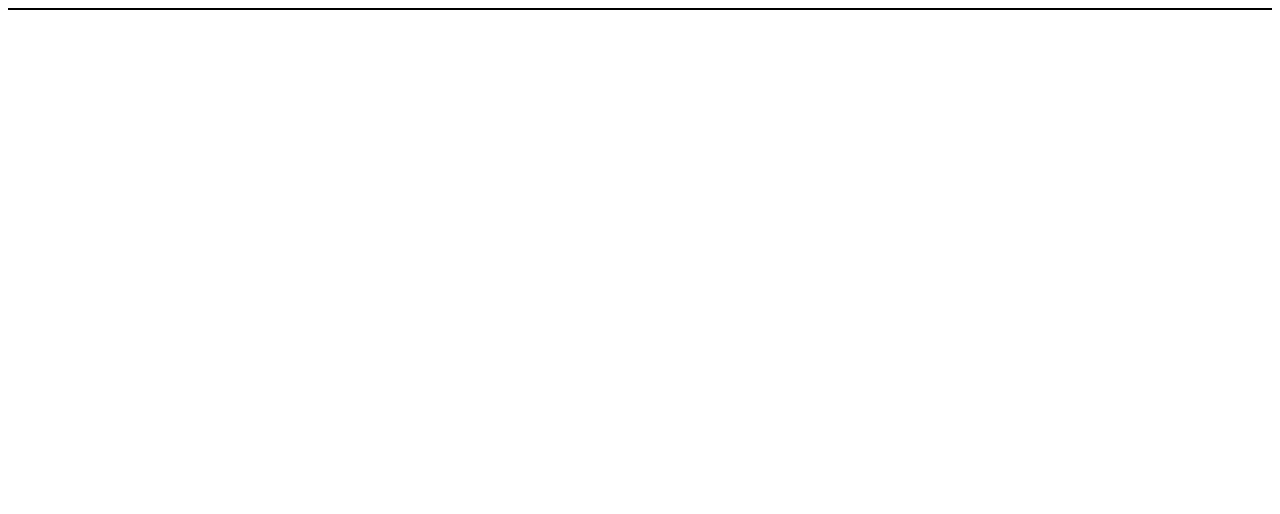
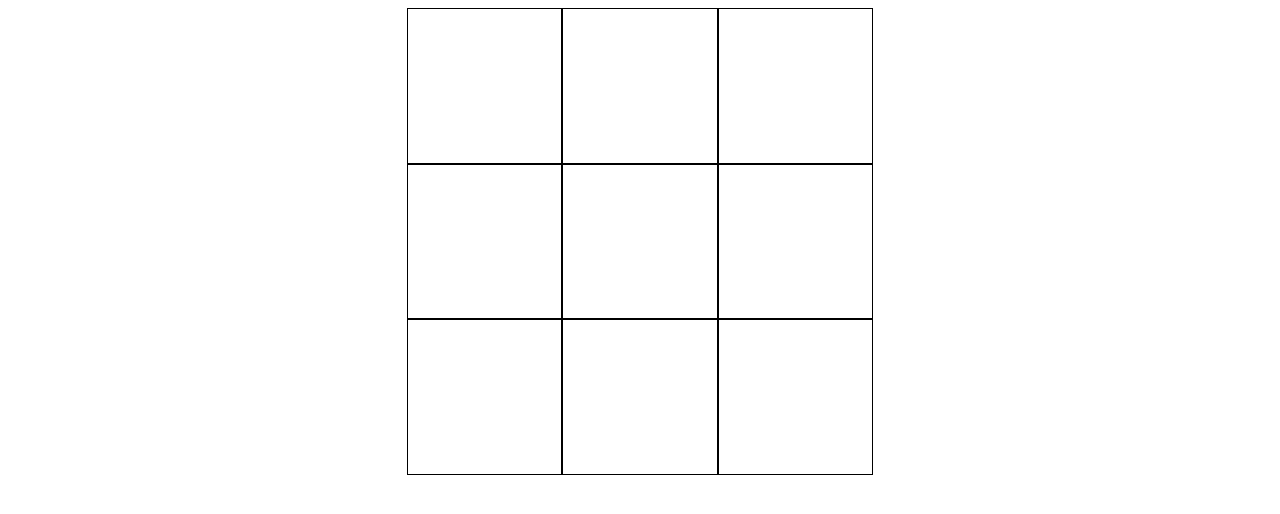
Before and after one commit to Jackson-Miguel/Jogo_Velha, a plain HTML site: page index.html in a window 1280 px wide. Drawn offline with Linux system fonts and the light colour scheme.

Commit message:
Quadrado com 9 posições

```diff
--- a/index.css
+++ b/index.css
@@ -1,3 +1,60 @@
 #base{
+    height: 36.4vw;
+    width: 36.4vw;
+    justify-self: center;
+}
+#p1{
+display: flex;
+}
+#l1{
+    height: 12vw;
+    width: 12vw;
     border: 1px solid;
 }
+#l2{
+    height: 12vw;
+    width: 12vw;
+    border: 1px solid;
+}
+#l3{
+    height: 12vw;
+    width: 12vw;
+    border: 1px solid;
+}
+#p2{
+display: flex;
+}
+#l4{
+    height: 12vw;
+    width: 12vw;
+    border: 1px solid;
+}
+#l5{
+    height: 12vw;
+    width: 12vw;
+    border: 1px solid;
+}
+
+#l6{
+    height: 12vw;
+    width: 12vw;
+    border: 1px solid;
+}
+#p3{
+display: flex;
+}
+#l7{
+    height: 12vw;
+    width: 12vw;
+    border: 1px solid;
+}
+#l8{
+    height: 12vw;
+    width: 12vw;
+    border: 1px solid;
+}
+#l9{
+    height: 12vw;
+    width: 12vw;
+    border: 1px solid;
+}
--- a/index.html
+++ b/index.html
@@ -4,36 +4,42 @@
     <meta charset="UTF-8">
     <link rel="stylesheet" href="index.css">
     <meta name="viewport" content="width=device-width, initial-scale=1.0">
-    <title>Jogo da Velh</title>
+    <title>Jogo da Velha</title>
 </head>
 <body>
     <div id="base">
-        <div id="1">
+        <div id="p1">
+            <div id="l1">
 
             </div>
-        <div id="2">
+            <div id="l2">
 
             </div>
-        <div id="3">
+            <div id="l3">
 
             </div>
-        <div id="4">
+        </div>
+         <div id="p2">
+            <div id="l4">
 
             </div>
-        <div id="5">
+            <div id="l5">
 
             </div>
-        <div id="6">
+            <div id="l6">
 
             </div>
-        <div id="7">
+        </div>
+         <div id="p3">
+            <div id="l7">
 
             </div>
-        <div id="8">
+            <div id="l8">
 
             </div>
-        <div id="9">
+            <div id="l9">
 
+            </div>
         </div>
     </div>
 </body>
```
Lines whose indentation alone changed are shown as unchanged.
